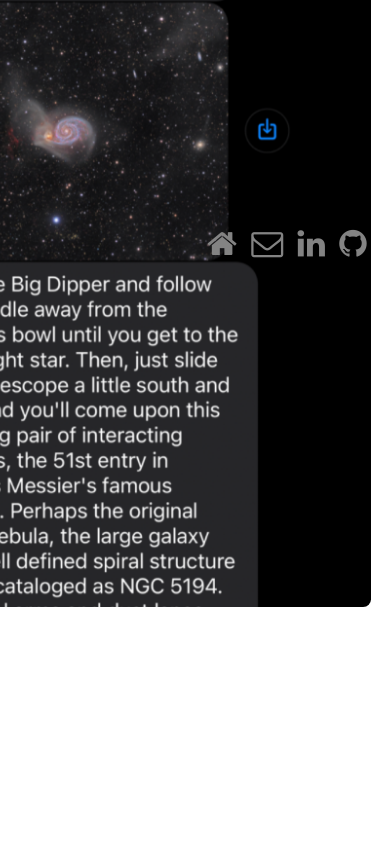
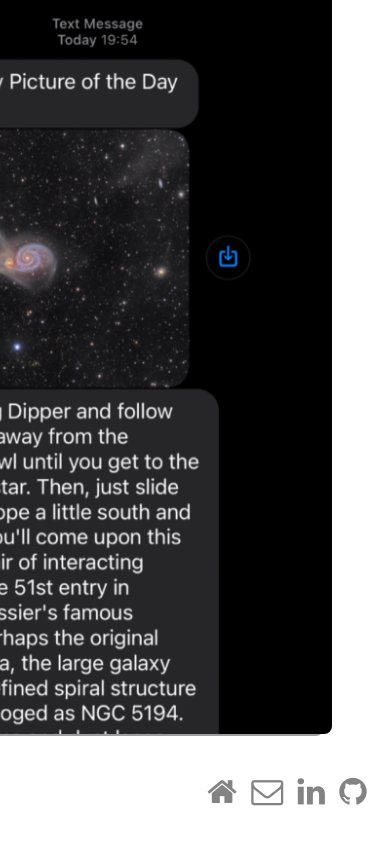
Before and after one commit to ishanswali/Personal-Site, a website: page index.html in a window 390 px wide. Shown: the part 4129-4990 px from the top of the page. Before the commit the page ends 4736 px from the top, so only its background shows below. Drawn offline with nearby package versions, Linux system fonts and the light colour scheme.

Commit message:
More responsiveness edits

```diff
--- a/css/style.css
+++ b/css/style.css
@@ -597,6 +597,14 @@ a, a:hover, a:focus, a:active {
         top: 160vh;
         right: 15vw;
     }
+    #exampleimage{
+        top: 110vh;
+        right: 15vw;
+    }
+
+    #lowerMenu{
+        top: 190vh;
+    }
 }
 
 
@@ -611,6 +619,15 @@ a, a:hover, a:focus, a:active {
     #featuredProject{
         top: 75vh;
     }
+
+    #exampleimage{
+        top: 110vh;
+        right: 15vw;
+    }
+
+    #lowerMenu{
+        top: 190vh;
+    }
 }
 
 @media screen and (max-width: 530px) {
```
